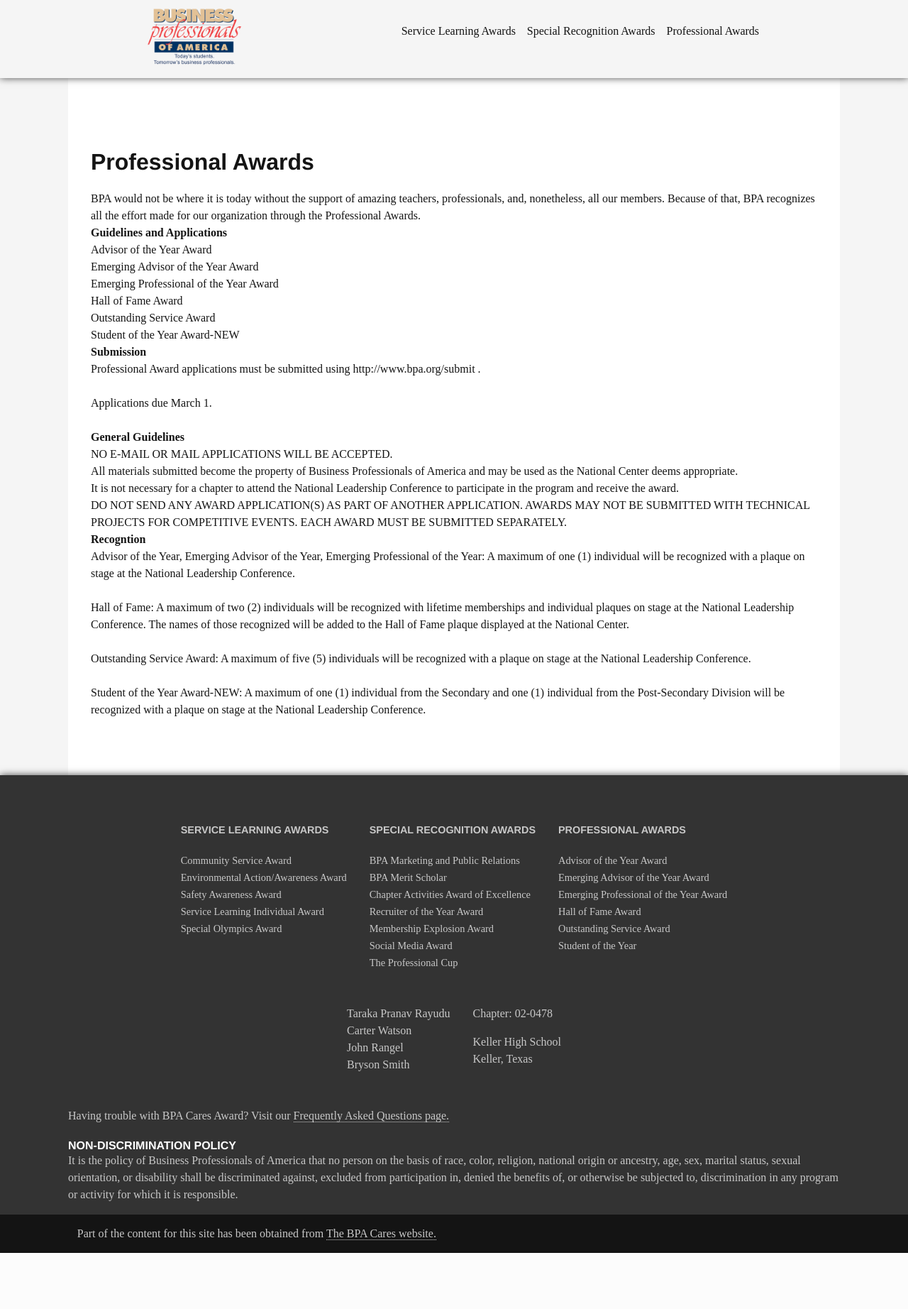
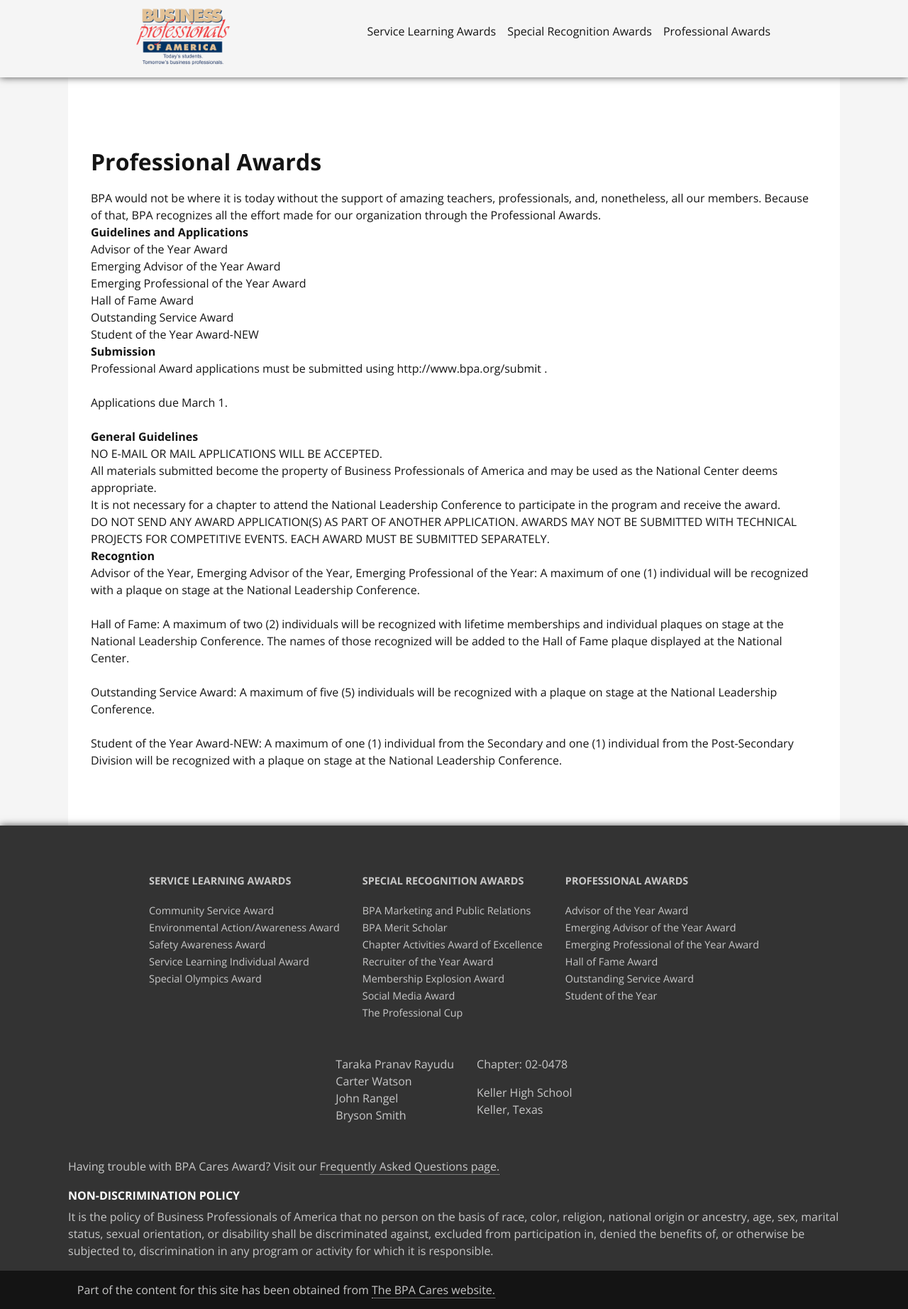
Before and after one commit to FancyAlpha/KHS-BPA_WebDesign_CareAwards, a PHP site: page /Professional-Awards/index.php in a window 1280 px wide. Shown: the whole page at 71% size. Before the commit the page ends 1765 px from the top, so only its background shows below. Run offline with PHP 8.4, Linux system fonts and the light colour scheme.

Commit message:
added basic transitions and minor changes

```diff
--- a/_styles/_footer.scss
+++ b/_styles/_footer.scss
@@ -4,12 +4,10 @@ footer {
     padding-top: 2em;
     @extend .shadow;
     background-color: #333;
-
     &,
     a {
         color: $light-color;
     }
-
     a {
         //color: desaturate(dodgerblue, 40%); //turns out to be not so bad
         transition: color 0.2s;
@@ -17,39 +15,31 @@ footer {
             color: white;
         }
     }
-
     h4 {
         text-transform: uppercase;
         color: white;
-
         &.policy-header {
-			margin-bottom: 0;
-
-			& + p {
-				margin-top: 0;
+            margin-bottom: 0em;
+            &+p {
+                margin-top: 0.5em;
             }
         }
     }
-
     .container {
         .row {
             display: flex;
             flex-wrap: wrap;
             justify-content: center;
-
             .footer-item {
                 margin: 1em;
-
                 a {
                     display: block;
                     font-size: 0.9em;
                 }
             }
-
             &.about {}
         }
     }
-
     .copyright {
         padding: 15px;
         background: $dark-color;
--- a/_styles/_nav.scss
+++ b/_styles/_nav.scss
@@ -21,6 +21,7 @@ nav {
                 position: relative;
                 display: inline-block; //text-align: justify; //height: 100%;
                 //display: inline-flex;
+                @extend .transition;
                 &>.aBtn {
                     a {
                         display: block;
@@ -43,6 +44,7 @@ nav {
                         padding: 16px;
                         text-decoration: none;
                         display: block;
+                        @extend .transition;
                         &:hover {
                             background-color: #ddd;
                         }
--- a/_styles/base.scss
+++ b/_styles/base.scss
@@ -7,7 +7,7 @@ $light-color: rgb(200, 200, 200);
 $breakpoint: 500px;
 //hover settings
 $animate: all 0.3s ease-out;
-$underline-thickness: 5px;
+$underline-thickness: 2px;
 //card effects
 $card-padd: 2em;
 $border-col: white;
@@ -16,9 +16,11 @@ $border-thickness: 2px;
 //shadow effects
 $shadow-size: 10px;
 $shadow-strength: 0.7;
+@import url('https://fonts.googleapis.com/css?family=Open+Sans:400,700');
 body,
 html {
-    font-family: "Times New Roman", Times, serif;
+    //font-family: "Times New Roman", Times, serif;
+    font-family: 'Open Sans', sans-serif;
     line-height: 1.5em;
     color: $dark-color;
     overflow-x: hidden;
@@ -30,7 +32,9 @@ h3,
 h4,
 h5,
 h5 {
-    font-family: Helvetica, sans-serif;
+    //font-family: Helvetica, sans-serif;
+    font-family: 'Open Sans', sans-serif;
+    font-weight: bold;
     line-height: 1.1em;
 }
 
@@ -47,6 +51,10 @@ a {
     text-decoration: none;
 }
 
+.transition {
+    transition: all 0.2s;
+}
+
 .link {
     border-bottom: 1px dotted $light-color;
 }
@@ -58,7 +66,7 @@ a {
     &:after {
         content: "";
         position: absolute;
-        bottom: 0;
+        bottom: 5px;
         width: 0px;
         height: $underline-thickness;
         transition: $animate;
--- a/_styles/css/base.css
+++ b/_styles/css/base.css
@@ -1,7 +1,8 @@
 /** A set variables **/
+@import url("https://fonts.googleapis.com/css?family=Open+Sans:400,700");
 body,
 html {
-  font-family: "Times New Roman", Times, serif;
+  font-family: 'Open Sans', sans-serif;
   line-height: 1.5em;
   color: #141414;
   overflow-x: hidden; }
@@ -12,7 +13,8 @@ h3,
 h4,
 h5,
 h5 {
-  font-family: Helvetica, sans-serif;
+  font-family: 'Open Sans', sans-serif;
+  font-weight: bold;
   line-height: 1.1em; }
 
 .container {
@@ -26,6 +28,9 @@ a {
   color: #141414;
   text-decoration: none; }
 
+.transition, nav .container div .dropdown, nav .container div .dropdown .dropdown-content a {
+  transition: all 0.2s; }
+
 .link {
   border-bottom: 1px dotted #c8c8c8; }
 
@@ -35,9 +40,9 @@ a {
   .hover-effect:before, .home main .row .column a:before, .hover-effect:after, .home main .row .column a:after {
     content: "";
     position: absolute;
-    bottom: 0;
+    bottom: 5px;
     width: 0px;
-    height: 5px;
+    height: 2px;
     transition: all 0.3s ease-out;
     opacity: 0; }
   .hover-effect:after, .home main .row .column a:after {
@@ -376,9 +381,9 @@ footer {
     text-transform: uppercase;
     color: white; }
     footer h4.policy-header {
-      margin-bottom: 0; }
+      margin-bottom: 0em; }
       footer h4.policy-header + p {
-        margin-top: 0; }
+        margin-top: 0.5em; }
   footer .container .row {
     display: flex;
     flex-wrap: wrap;
```
Also changed, not shown: styles/css/base.css, 2 other files. Lines whose indentation alone changed are shown as unchanged.
